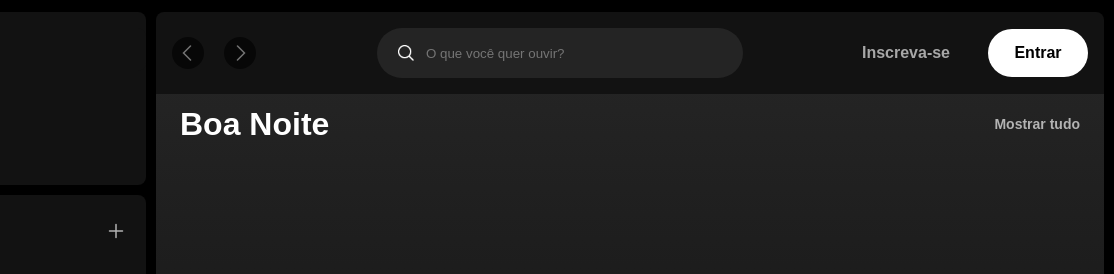
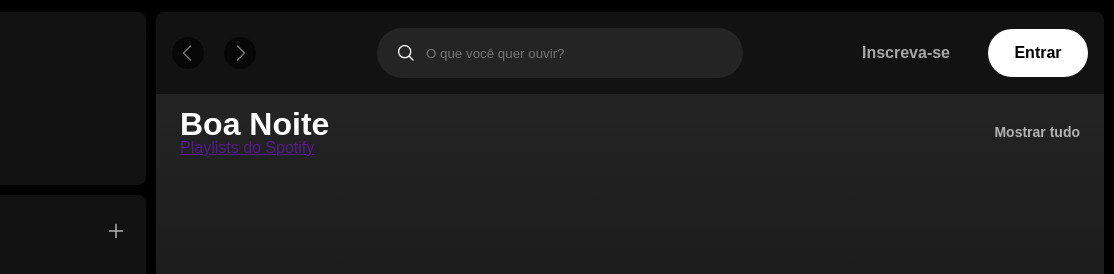
Before and after one commit to wwwmisla/spotify-clone, a plain HTML site: page index.html in a window 1280 px wide. Shown: the top 274 px of the page, 166-1280 px from the left. Drawn offline with Linux system fonts and the light colour scheme.

Commit message:
:sparkles: feat: Playlist Header

```diff
--- a/index.html
+++ b/index.html
@@ -202,9 +202,11 @@
                 <div id="result-playlists">
                     <div class="playlist">
                         <!-- Colocar O Bom dia | Boa Tarde | Boa Noite -->
-                        <h1 id="greeting">Boa Noite</h1>
-                        <!-- <h2 class="session">Navegar por todas as seções</h2> -->
-                        <h2 class="session">Mostrar tudo</h2>
+                        <div class="playlist-content-text">
+                            <h1 id="greeting">Boa Noite</h1>
+                            <a id="span-subtitle" href="">Playlists do Spotify</a>
+                        </div>
+                        <a class="session" href="">Mostrar tudo</a>
                     </div>
 
                     <!-- List Item 1 -->
```
